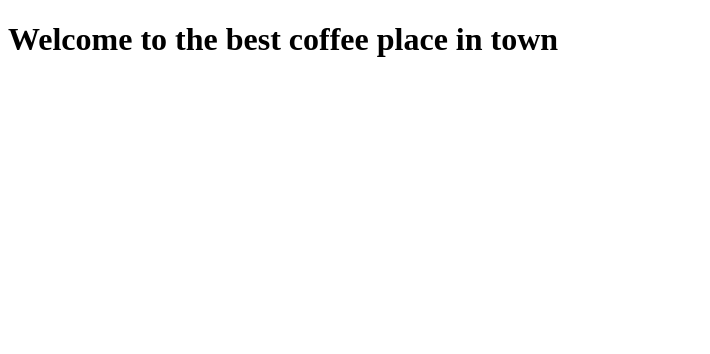
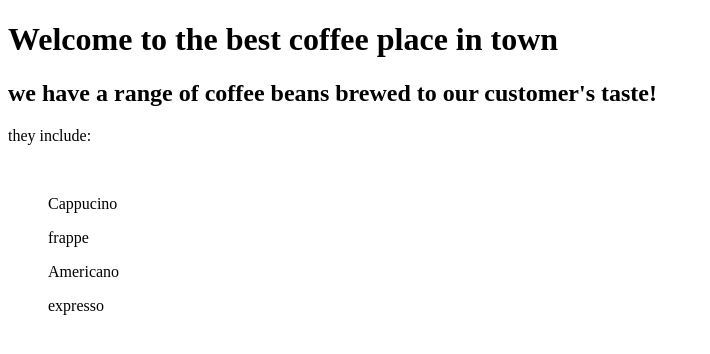
Before and after one commit to TheNorthernTechgirl/Thecoffeeplace, a plain HTML site: page index.html in a window 1280 px wide. Shown: the whole page, without its empty margins (0-710 px from the left). Drawn offline with Linux system fonts and the light colour scheme.

Commit message:
a list of coffee range

```diff
--- a/index.html
+++ b/index.html
@@ -9,5 +9,13 @@
 </head>
 <body>
     <h1>Welcome to the best coffee place in town</h1>
+
+    <h2> we have a range of coffee beans brewed to our customer's taste!</h2>
+    <p>they include:</p>
+    <br>
+    <ul>Cappucino</ul>
+    <ul>frappe</ul>
+    <ul>Americano</ul>
+    <ul>expresso</ul>
 </body>
 </html>
```
